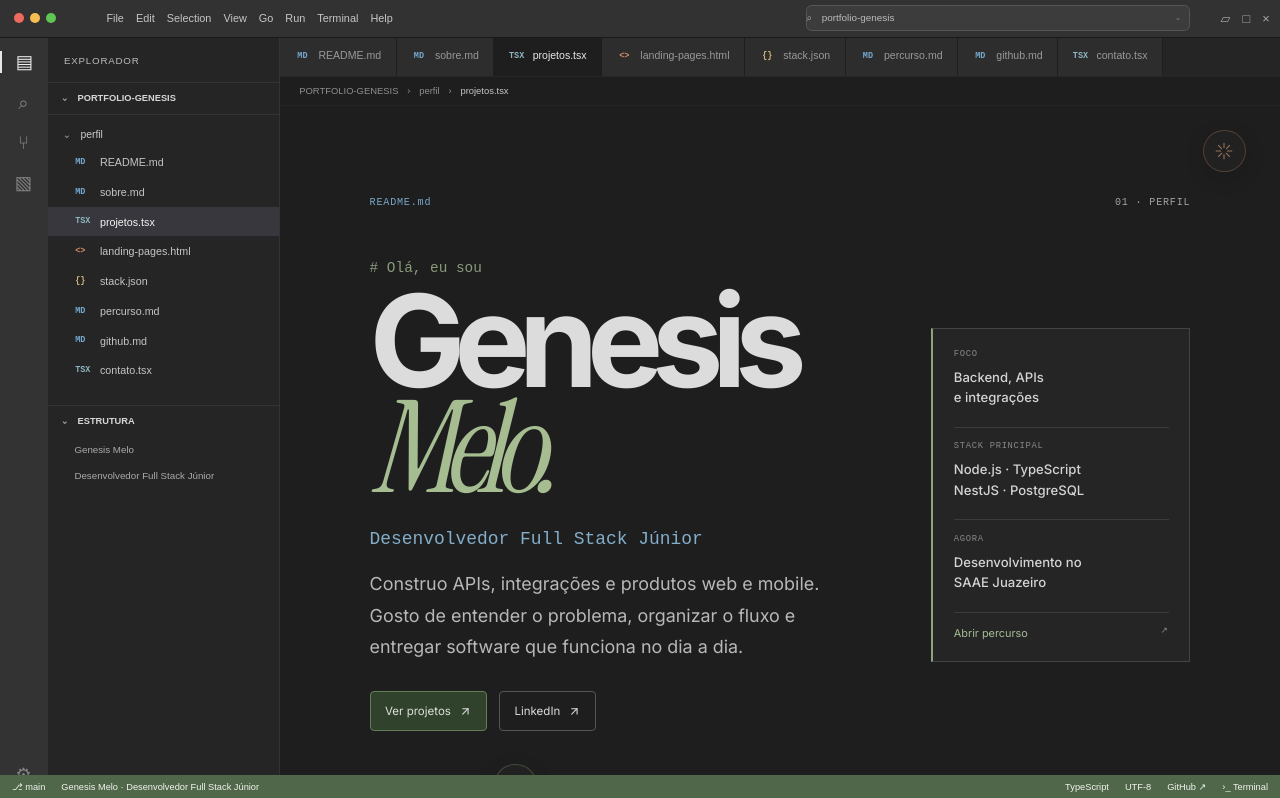
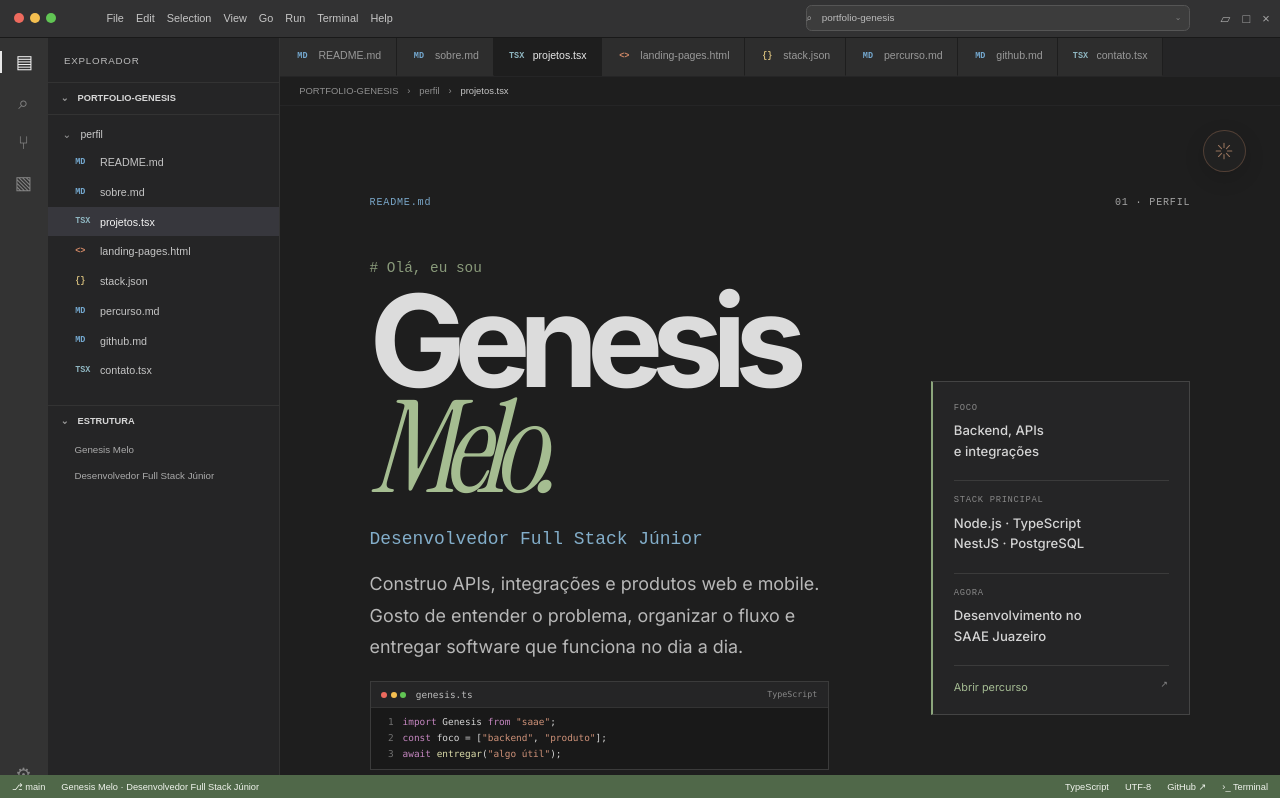
Before and after one commit to 7Genesis/portfolio-genesis, a Next.js app: page / in a window 1280 px wide. Shown: the top 798 px of the page. Built offline with nearby package versions, Linux system fonts and the light colour scheme.

Commit message:
Add a typed code editor snippet to the hero

```diff
--- a/app/globals.css
+++ b/app/globals.css
@@ -84,6 +84,26 @@
 .folio-welcome h1 i { color: #a5bd91; font-family: var(--font-serif); font-weight: 400; }
 .folio-welcome__role { margin-top: 1.5rem; color: #83aeca; font-family: ui-monospace, monospace; font-size: clamp(0.85rem, 1.4vw, 1.15rem); }
 .folio-welcome__intro { max-width: 40rem; margin-top: 1rem; color: #b8b8b8; font-size: clamp(1rem, 1.4vw, 1.2rem); line-height: 1.75; }
+.folio-welcome__code-editor { max-width: 39rem; margin-top: 1.15rem; overflow: hidden; border: 1px solid #3b3b3b; background: #191919; color: #d4d4d4; font: 0.59rem/1.65 ui-monospace, SFMono-Regular, Menlo, monospace; }
+.folio-welcome__code-tab { display: flex; height: 1.65rem; align-items: center; gap: 0.6rem; padding: 0 0.65rem; border-bottom: 1px solid #333; background: #252526; color: #bdbdbd; }
+.folio-welcome__code-tab > span { display: flex; gap: 0.22rem; }
+.folio-welcome__code-tab > span i { width: 0.38rem; height: 0.38rem; border-radius: 50%; background: #ed6a5e; }
+.folio-welcome__code-tab > span i:nth-child(2) { background: #f4bf50; }
+.folio-welcome__code-tab > span i:nth-child(3) { background: #61c554; }
+.folio-welcome__code-tab strong { font-weight: 500; }
+.folio-welcome__code-tab small { margin-left: auto; color: #888; font-size: 0.52rem; }
+.folio-welcome__code-lines { overflow-x: auto; padding: 0.38rem 0 0.48rem; scrollbar-width: thin; }
+.folio-welcome__code-line { display: grid; width: max-content; min-width: 100%; grid-template-columns: 2rem max-content; padding-right: 0.75rem; }
+.folio-welcome__code-line > span { padding-right: 0.55rem; color: #707070; text-align: right; user-select: none; }
+.folio-welcome__code-line code { display: block; width: 0; overflow: hidden; color: #d4d4d4; white-space: nowrap; animation: code-type 2.25s steps(38, end) forwards; }
+.folio-welcome__code-line:nth-child(2) code { animation-delay: 1.6s; }
+.folio-welcome__code-line:nth-child(3) code { animation-delay: 3.2s; }
+.folio-welcome__code-line i { color: #c586c0; font-style: normal; }
+.folio-welcome__code-line b { color: #ce9178; font-weight: 400; }
+.folio-welcome__code-line em { color: #dcdcaa; font-style: normal; }
+.folio-welcome__code-line mark { display: inline-block; width: 1px; height: 0.82em; margin-left: 0.15rem; background: #a6c390; vertical-align: -0.1em; animation: code-caret 1s steps(2, start) infinite; }
+@keyframes code-type { to { width: 38ch; } }
+@keyframes code-caret { to { visibility: hidden; } }
 .folio-welcome__actions { display: flex; flex-wrap: wrap; gap: 0.75rem; margin-top: 1.8rem; }
 .folio-welcome__actions a { display: inline-flex; align-items: center; gap: 0.5rem; padding: 0.65rem 0.9rem; border: 1px solid #555; border-radius: 0.25rem; color: #ddd; font-size: 0.72rem; text-decoration: none; }
 .folio-welcome__actions a:first-child { border-color: #607f56; background: #31422c; }
@@ -176,6 +196,7 @@
   .folio-welcome__eyebrow, .folio-welcome__footer { font-size: 0.52rem; }
   .folio-welcome__body { grid-template-columns: 1fr; gap: 2rem; padding: 2.3rem 0; }
   .folio-welcome__companion { width: 2.35rem; height: 2.35rem; }
+  .folio-welcome__code-editor { max-width: 100%; }
   .folio-welcome h1 { font-size: clamp(4rem, 17vw, 6.8rem); }
   .folio-welcome__role { margin-top: 1.1rem; }
   .folio-welcome__intro { font-size: 0.95rem; }
@@ -193,6 +214,8 @@
   .folio-welcome__companion { animation: none; }
   .folio-welcome__companion--claude { top: 1.5rem; left: 1.5rem; }
   .folio-welcome__companion--codex { top: auto; right: 1.5rem; bottom: 1.5rem; left: auto; }
+  .folio-welcome__code-line code { width: auto; animation: none; }
+  .folio-welcome__code-line mark { animation: none; }
 }
 
 /* A small imprint-style masthead replaces the familiar pill navbar. */
--- a/app/page.tsx
+++ b/app/page.tsx
@@ -71,6 +71,19 @@ function AssistantOrbits() {
   );
 }
 
+function ProfileCodeEditor() {
+  return (
+    <div className="folio-welcome__code-editor" role="group" aria-label="Trecho de código ilustrativo">
+      <div className="folio-welcome__code-tab"><span aria-hidden="true"><i /><i /><i /></span><strong>genesis.ts</strong><small>TypeScript</small></div>
+      <div className="folio-welcome__code-lines">
+        <div className="folio-welcome__code-line"><span>1</span><code><i>import</i> Genesis <i>from</i> <b>&quot;saae&quot;</b>;</code></div>
+        <div className="folio-welcome__code-line"><span>2</span><code><i>const</i> foco = [<b>&quot;backend&quot;</b>, <b>&quot;produto&quot;</b>];</code></div>
+        <div className="folio-welcome__code-line"><span>3</span><code><i>await</i> <em>entregar</em>(<b>&quot;algo útil&quot;</b>);<mark aria-hidden="true" /></code></div>
+      </div>
+    </div>
+  );
+}
+
 export default function Portfolio() {
   return (
     <div className="portfolio-folio">
@@ -85,6 +98,7 @@ export default function Portfolio() {
             <h1>Genesis<br /><i>Melo.</i></h1>
             <p className="folio-welcome__role">Desenvolvedor Full Stack Júnior</p>
             <p className="folio-welcome__intro">Construo APIs, integrações e produtos web e mobile. Gosto de entender o problema, organizar o fluxo e entregar software que funciona no dia a dia.</p>
+            <ProfileCodeEditor />
             <div className="folio-welcome__actions">
               <a href="#projetos">Ver projetos <ArrowUpRight /></a>
               <a href="https://www.linkedin.com/in/genesis-melo/" target="_blank" rel="noreferrer">LinkedIn <ArrowUpRight /></a>
```
